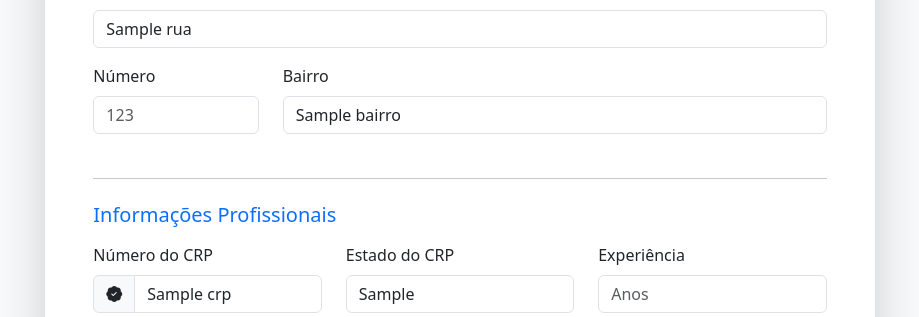
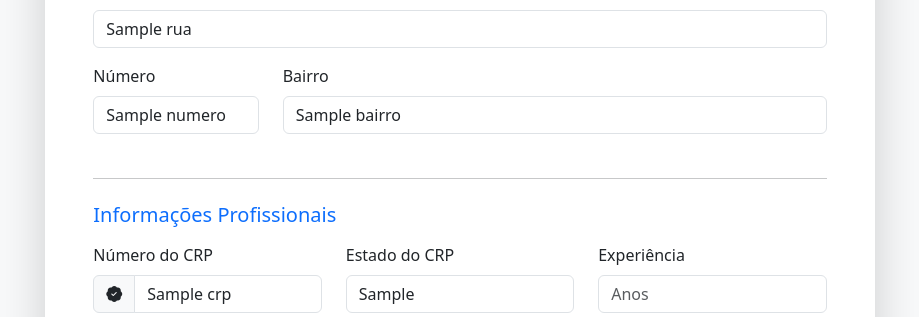
Before and after one commit to GabrielGaburi/site-ajuda-apostas, a Flask app: template templates/cadastro_profissional.html in a window 1280 px wide. Shown: the part 1002-1319 px from the top of the page, without its empty margins (180-1099 px from the left). Run offline with Flask 3, Linux system fonts and the light colour scheme; the template is opened without the code that fills it: most values are stand-ins (such as "Sample title", 1, 10 or a date in 2020).

Commit message:
Finalizando correções de hoje

```diff
--- a/templates/cadastro_profissional.html
+++ b/templates/cadastro_profissional.html
@@ -234,7 +234,7 @@
                                 <div class="input-group">
 
                                     <input type="text" class="form-control" id="cep" name="cep" maxlength="9"
-                                        placeholder="00000-000" value="{{ dados.cep }}">
+                                        placeholder="00000-000" value="{{ dados.cep }}" required>
 
                                     <button class="btn btn-primary" type="button" id="btnBuscarCep" title="Buscar CEP">
 
@@ -312,8 +312,14 @@
                                     Número
                                 </label>
 
-                                <input type="text" class="form-control" id="numero" name="numero" placeholder="123"
-                                    min="0">
+                                <input type="text" class="form-control" id="numero" name="numero" placeholder=""
+                                    value="{{ dados.get('numero', '') }}" required>
+
+                                {% if campo_erro == "numero" %}
+                                <div class="text-danger small mt-1">
+                                    {{ mensagem_erro }}
+                                </div>
+                                {% endif %}
 
                             </div>
 
```
